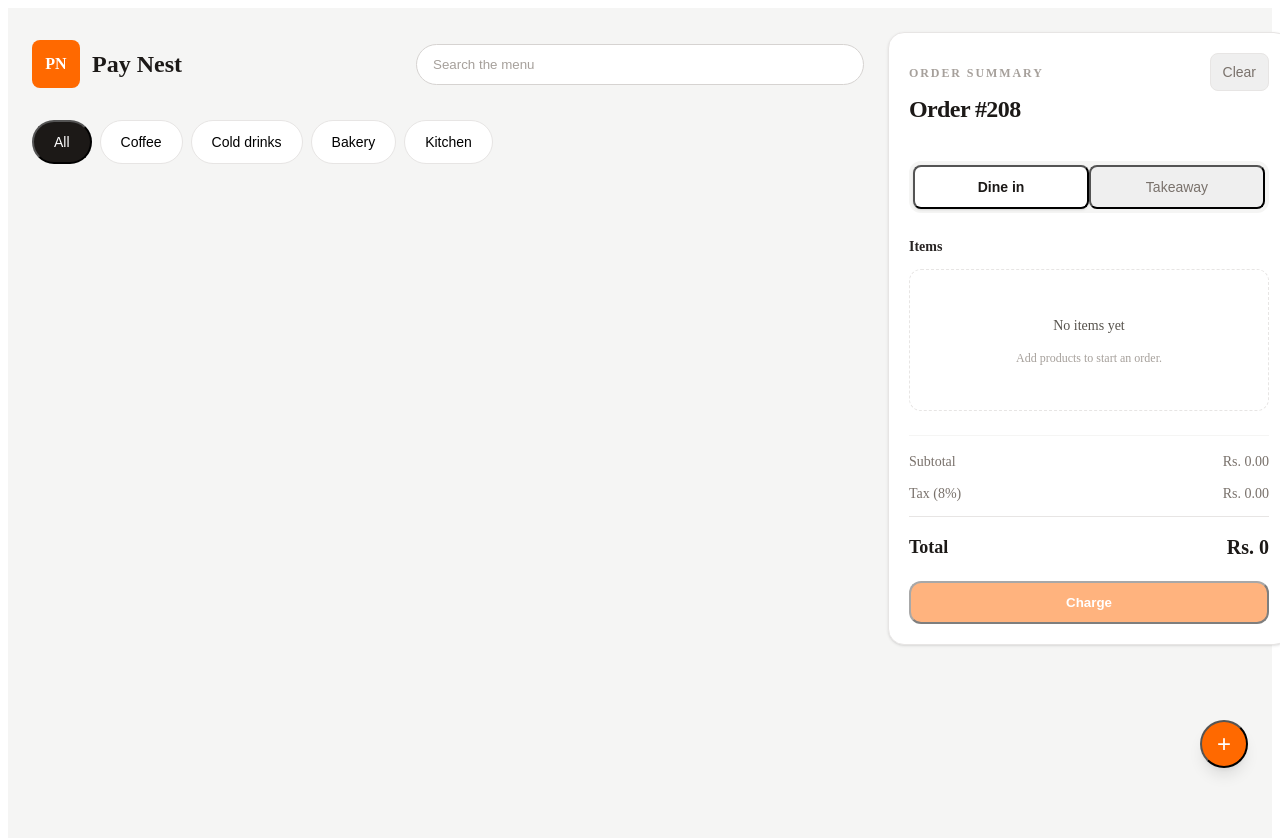
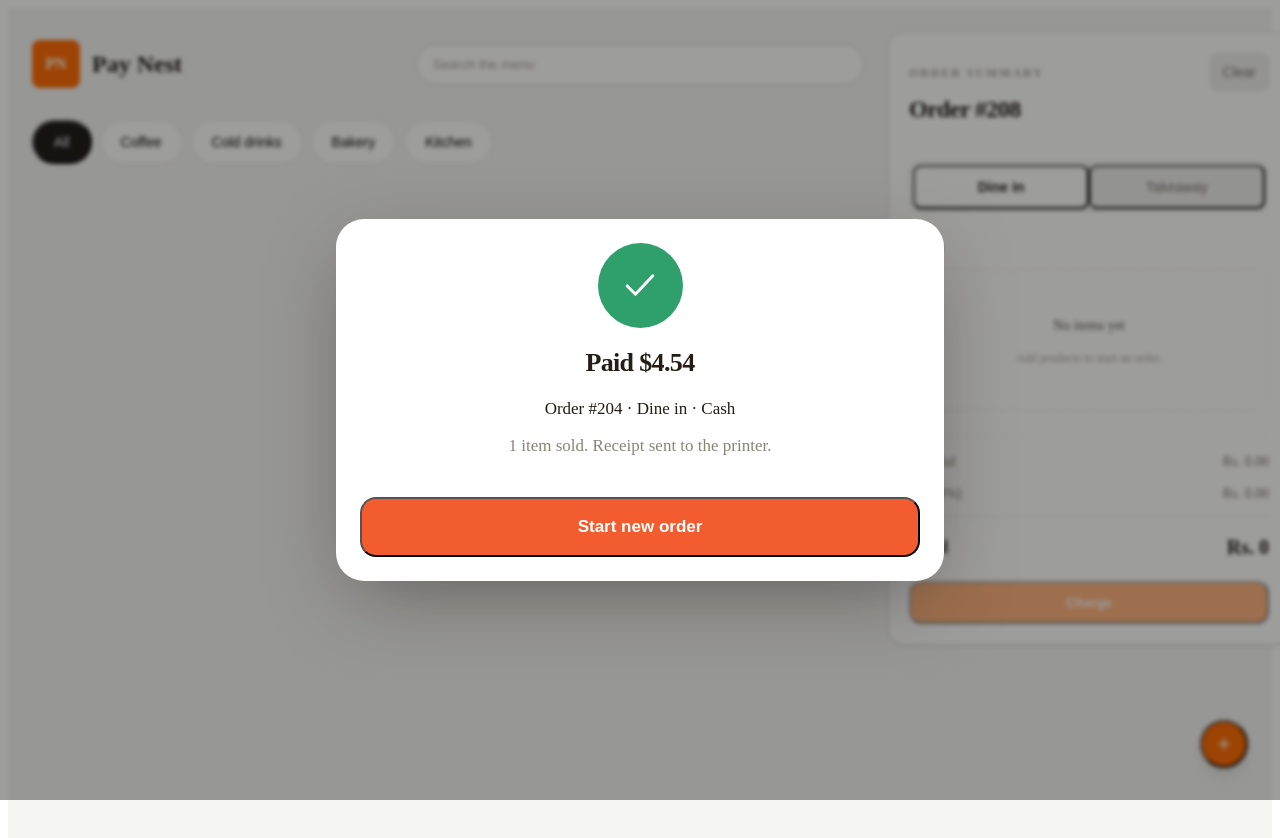
Before and after one commit to sakunathejan/daily-mart-pos-system, a React (Vite) app: page / in a window 1280 px wide. Shown: the top 838 px of the page. Built offline with nearby package versions, Linux system fonts and the light colour scheme.

Commit message:
feat: add PaymentSuccessPopUp component and integrate it into App layout

```diff
--- a/src/App.jsx
+++ b/src/App.jsx
@@ -3,6 +3,7 @@ import Receipt from "./components/Receipt";
 import AddProduct from "./components/AddProduct";
 import { useState } from "react";
 import ChargePopUp from "./components/ChargePopUp";
+import PaymentSuccessPopUp from "./components/PaymentSuccessPopUp";
 
 function App() {
 
@@ -30,7 +31,7 @@ function App() {
         <Receipt choosedProduct={choosedProduct} subTotal={subTotal} />
       </div>
 
-      {/* <ChargePopUp /> */}
+      <PaymentSuccessPopUp />
     </main>
   );
 }
--- a/src/components/PaymentSuccessPopUp.jsx
+++ b/src/components/PaymentSuccessPopUp.jsx
@@ -0,0 +1,52 @@
+function PaymentSuccessPopUp() {
+  return (
+    <div className="fixed inset-0 z-50 flex items-center justify-center overflow-y-auto bg-stone-950/40 p-3 backdrop-blur-[2px] sm:p-5">
+      <section
+        role="dialog"
+        aria-modal="true"
+        aria-labelledby="success-title"
+        className="my-auto w-full max-w-[560px] rounded-[28px] bg-white p-6 text-center shadow-[0_24px_80px_-20px_rgba(36,28,21,0.5)]"
+      >
+        {/* Check badge */}
+        <div className="mx-auto flex h-[85px] w-[85px] items-center justify-center rounded-full bg-[#2fa06b]">
+          <svg
+            viewBox="0 0 24 24"
+            className="h-11 w-11"
+            fill="none"
+            stroke="white"
+            strokeWidth="1.6"
+            strokeLinecap="round"
+            strokeLinejoin="round"
+            aria-hidden="true"
+          >
+            <path d="M5 12.5l4.5 4.5L19 7" />
+          </svg>
+        </div>
+
+        <h2
+          id="success-title"
+          className="mt-5 text-[26px] font-bold tracking-tight text-[#241c15]"
+        >
+          Paid $4.54
+        </h2>
+
+        <p className="mt-5 text-[17px] text-[#241c15]">
+          Order #204 · Dine in · Cash
+        </p>
+
+        <p className="mt-4 text-[17px] text-[#8a8478]">
+          1 item sold. Receipt sent to the printer.
+        </p>
+
+        <button
+          type="button"
+          className="mt-6 w-full rounded-2xl bg-[#f25c2e] px-5 py-[18px] text-[17px] font-bold text-white transition hover:bg-[#e04f22] focus:outline-none focus-visible:ring-4 focus-visible:ring-orange-200"
+        >
+          Start new order
+        </button>
+      </section>
+    </div>
+  );
+}
+
+export default PaymentSuccessPopUp;
```
